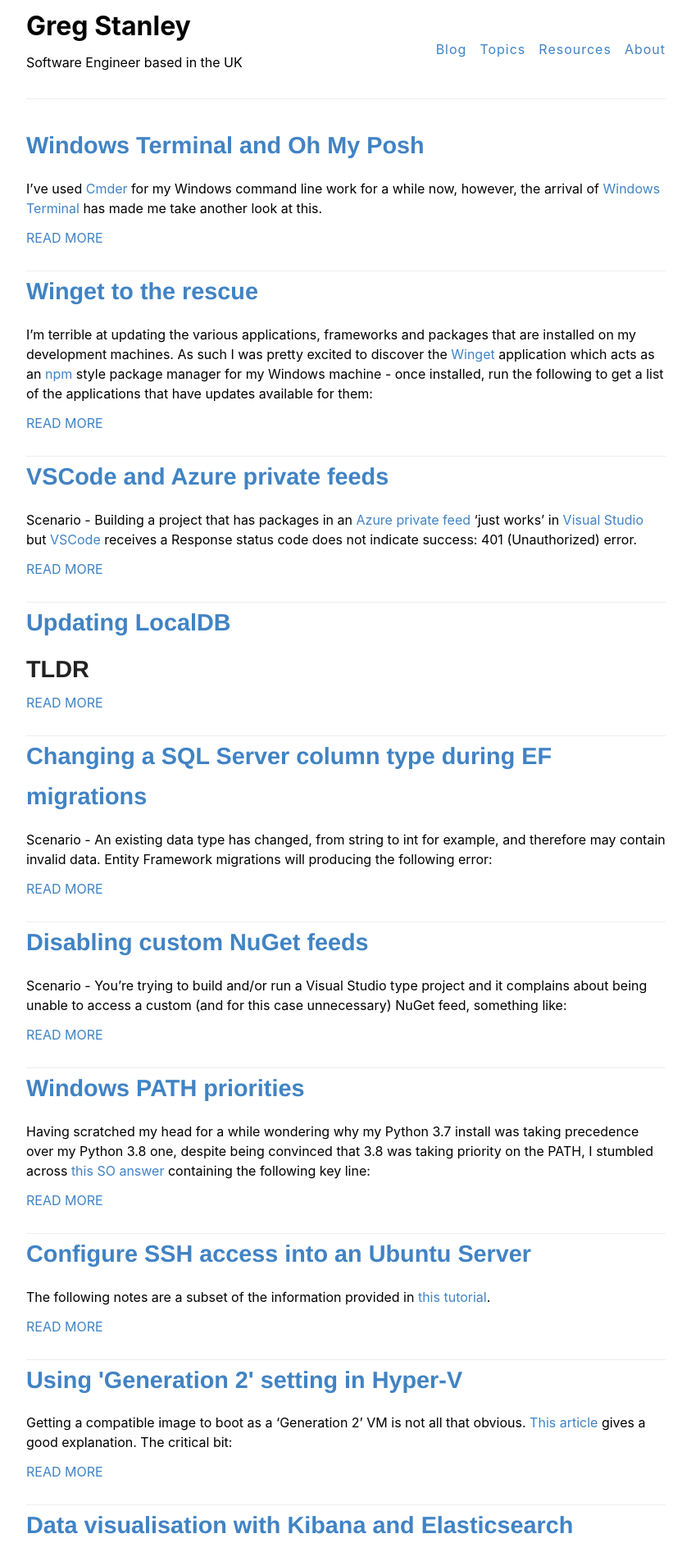
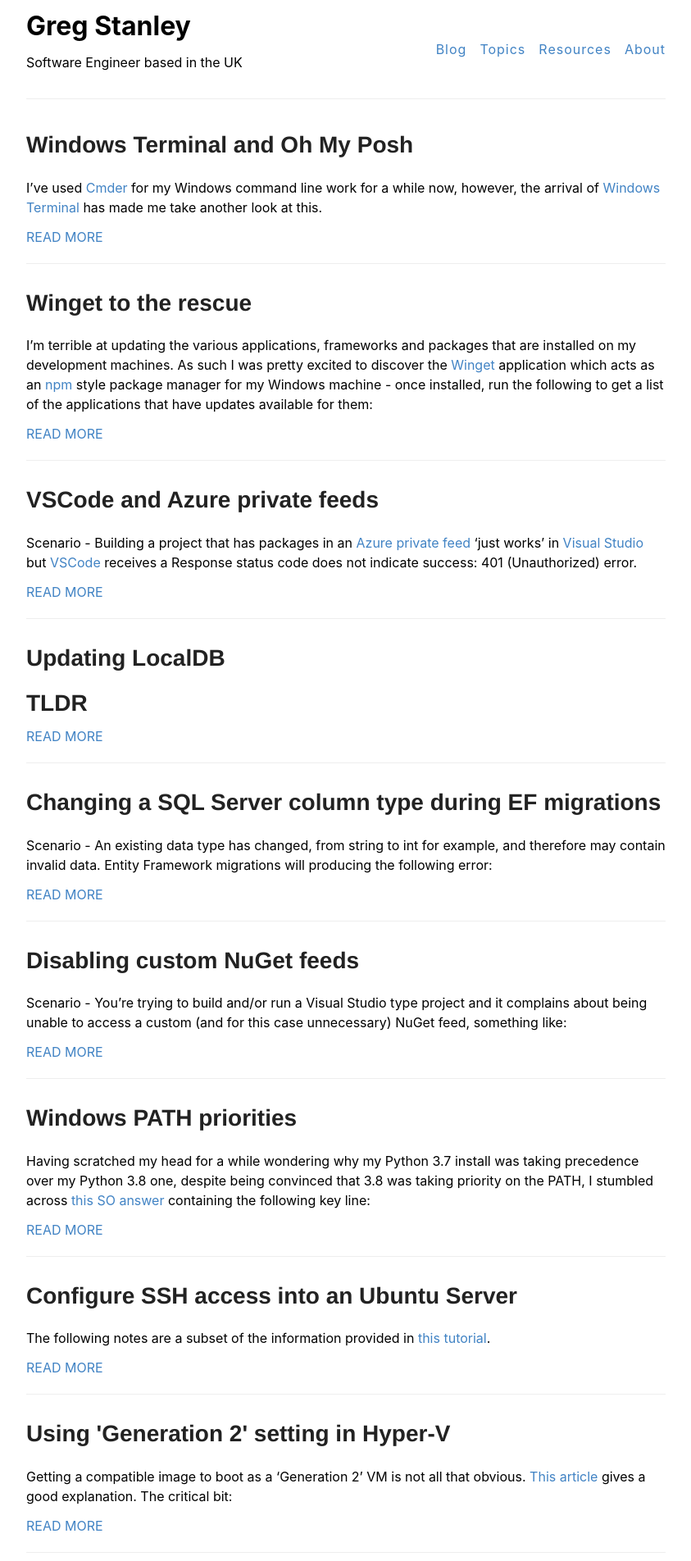
Before and after one commit to gregstanley/gregstanley.github.io, a Jekyll site: the page built from blog.html, in a window 1280 px wide. Shown: the top 1904 px of the page at 82% size, without its empty margins (218-1061 px from the left). Built offline with Jekyll 4.4.1, drawn with Linux system fonts in a browser that asks for light colours.

Commit message:
Fix color of post headers

```diff
--- a/_sass/base.scss
+++ b/_sass/base.scss
@@ -41,15 +41,23 @@
 }
 
 h2 {
-  font-size: 1.8rem;
+  font-size: 1.75rem;
+  a {
+    color: inherit;
+  }
 }
 
 h3 {
-  font-size: 1.5rem;
+  font-size: 1.6rem;
 }
 
 h4 {
   font-size: 1.4rem;
+  color: $gray;
+}
+
+h5 {
+  font-size: 1.2rem;
   color: $gray;
 }
 
@@ -163,12 +171,13 @@
 }
 
 .posts > .post {
-  padding-bottom: 2rem;
+  margin-bottom: 1.5rem;
+  padding-bottom: 1.5rem;
   border-bottom: 1px solid $lightGray;
 }
 
 .posts > .post:last-child {
-  padding-bottom: 1em;
+  padding-bottom: 1rem;
   border-bottom: none;
 }
 
```
